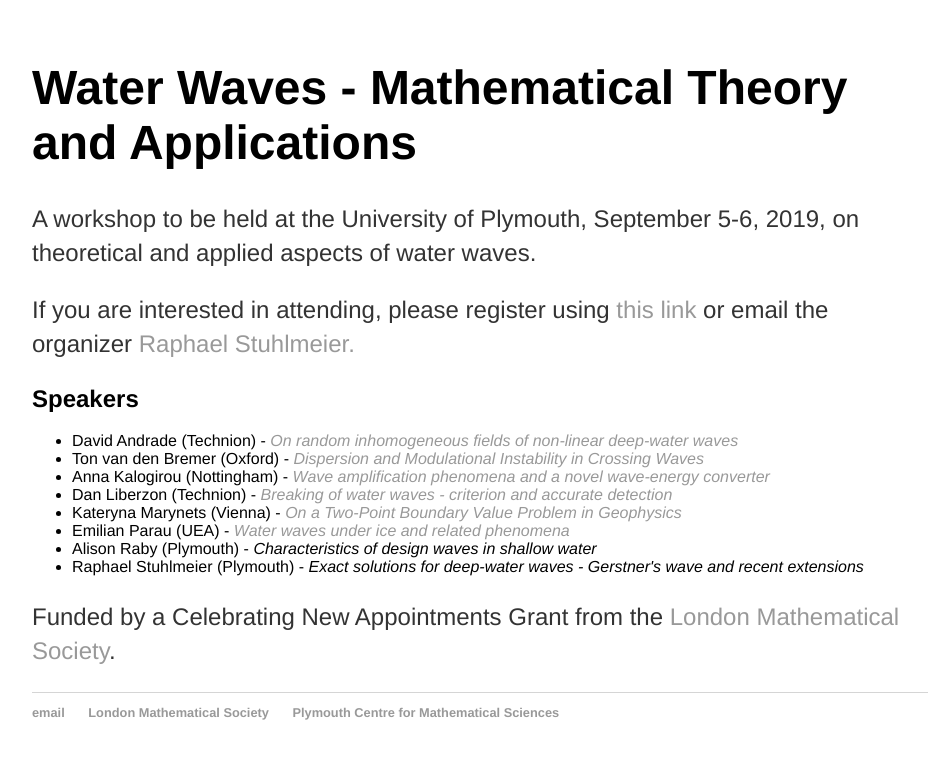
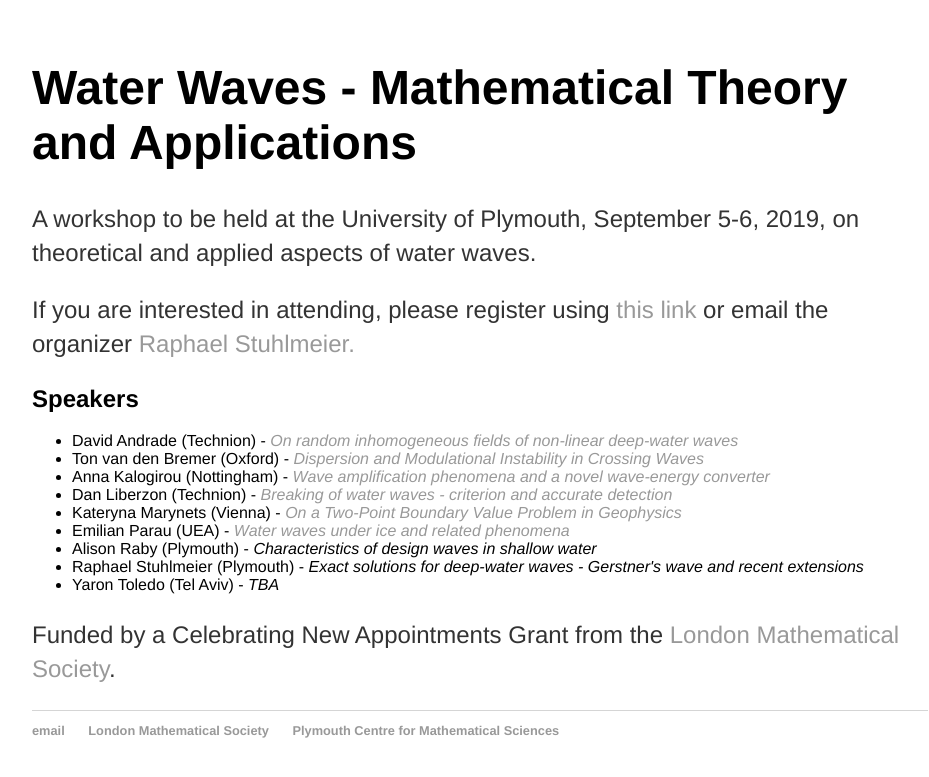
Before and after one commit to rstuhlmeier/rstuhlmeier.github.io, a Jekyll site: the page built from conferences/workshop.html, in a window 1280 px wide. Shown: the top 777 px of the page, without its empty margins (160-1089 px from the left). Built offline with Jekyll 4.4.1, drawn with Linux system fonts in a browser that asks for light colours.

Commit message:
Update workshop.html

```diff
--- a/conferences/workshop.html
+++ b/conferences/workshop.html
@@ -19,6 +19,7 @@ title: Workshop Water Waves - Mathematical Theory and Applications
   <li>Emilian Parau (UEA) - <i><a href="Emilian.html">Water waves under ice and related phenomena</a></i> </li>
   <li>Alison Raby (Plymouth) - <i>Characteristics of design waves in shallow water</i></li>
 <li>Raphael Stuhlmeier (Plymouth) - <i>Exact solutions for deep-water waves - Gerstner's wave and recent extensions </i>  </li>
+  <li>Yaron Toledo (Tel Aviv) - <i>TBA</i></li>
 </ul>
 
 <p> Funded by a Celebrating New Appointments Grant from the <a href="http://lms.ac.uk/">London Mathematical Society</a>. </p>
```
